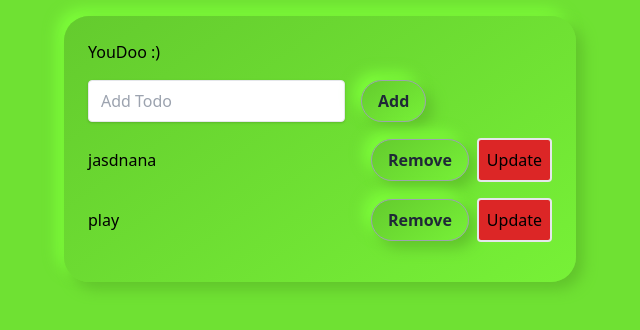
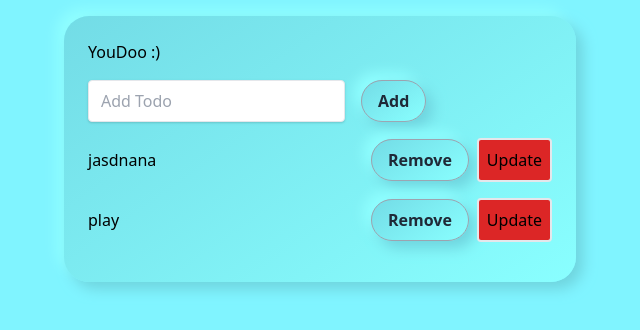
Before and after one commit to Amo95/youdooo, a Flask app: page / in a window 1280 px wide. Shown: the top 330 px of the page, without its empty margins (320-960 px from the left). Run offline with Flask 2, Linux system fonts and the light colour scheme; data comes from the database, SQL or seed files in the repository.

Commit message:
adding neumorphics

```diff
--- a/static/css/style.css
+++ b/static/css/style.css
@@ -1,14 +1,12 @@
 body{
-	background-color: #6fe133;
-}
-
-button{
-	color:
+	background-color: #80f4ff;
 }
 
 .bg-white{
 	border-radius: 25px;
-	background: linear-gradient(145deg, #64cb2e, #77f137);
-	box-shadow:  7px 7px 14px #61c42c,
-             -7px -7px 14px #7dfe3a;
+	background: linear-gradient(145deg, #73dce6, #89ffff);
+	box-shadow:  7px 7px 14px #6fd4de,
+	             -7px -7px 14px #91ffff;
+
+	transition-duration: 0.4s;
 }
--- a/templates/home.html
+++ b/templates/home.html
@@ -15,7 +15,7 @@
         <a href="#">{{ task.name }}</a>
       </p>
       <a
-        class="bg-white hover:bg-gray-100 text-gray-800 font-semibold py-2 px-4 border border-gray-400 rounded shadow"
+        class="bg-white hover:text-white text-gray-800 font-semibold py-2 px-4 border border-gray-400 rounded shadow"
         href="/delete/{{ task.id }}">
         Remove
       </a>
--- a/templates/partials/_form.html
+++ b/templates/partials/_form.html
@@ -1,6 +1,6 @@
 <form action="/" method="post" class="inline-flex">
   <input class="shadow appearance-none border rounded w-full py-2 px-3 mr-4 text-grey-darker" placeholder="Add Todo" type="text" name="name"/>
-  <button class="bg-white hover:bg-gray-100 text-gray-800 font-semibold py-2 px-4 border border-gray-400 rounded shadow">
+  <button class="bg-white hover:text-white text-gray-800 font-semibold py-2 px-4 border border-gray-400 rounded shadow">
     Add
   </button>
 </form>
```
